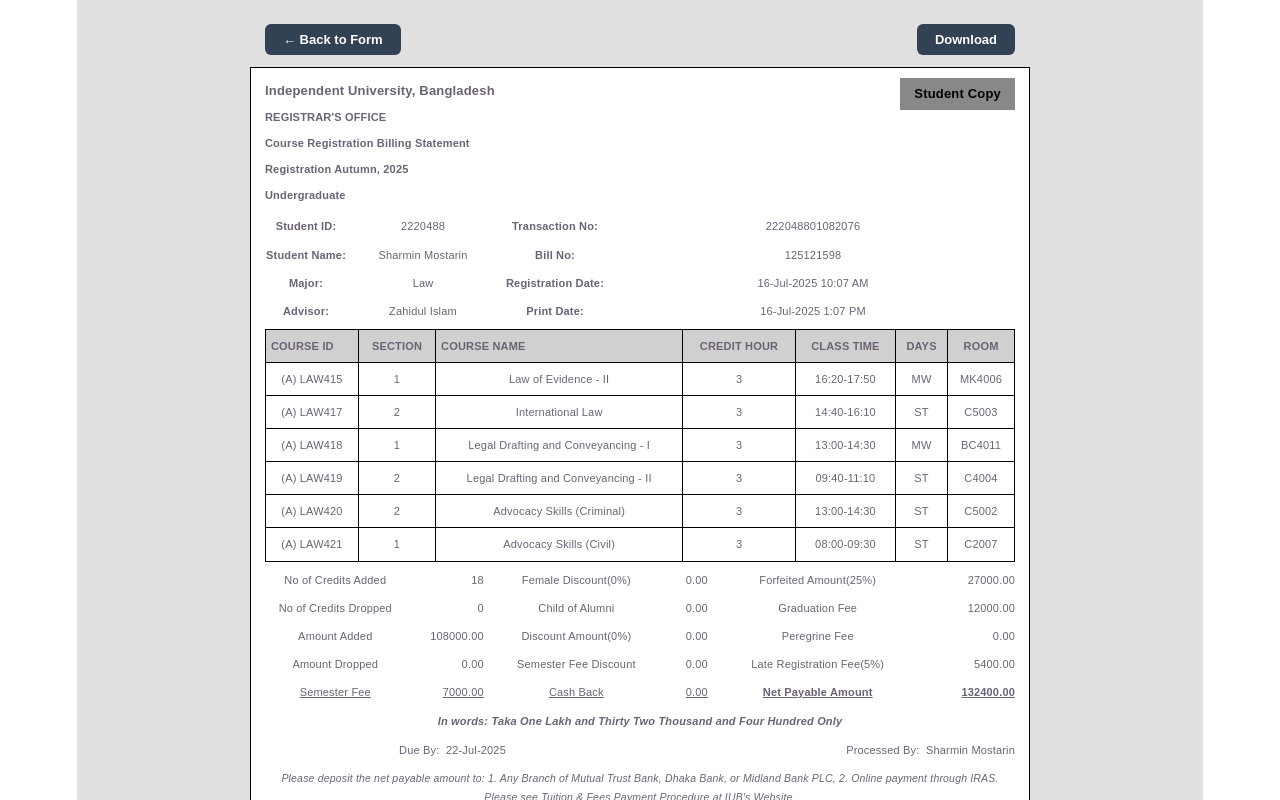
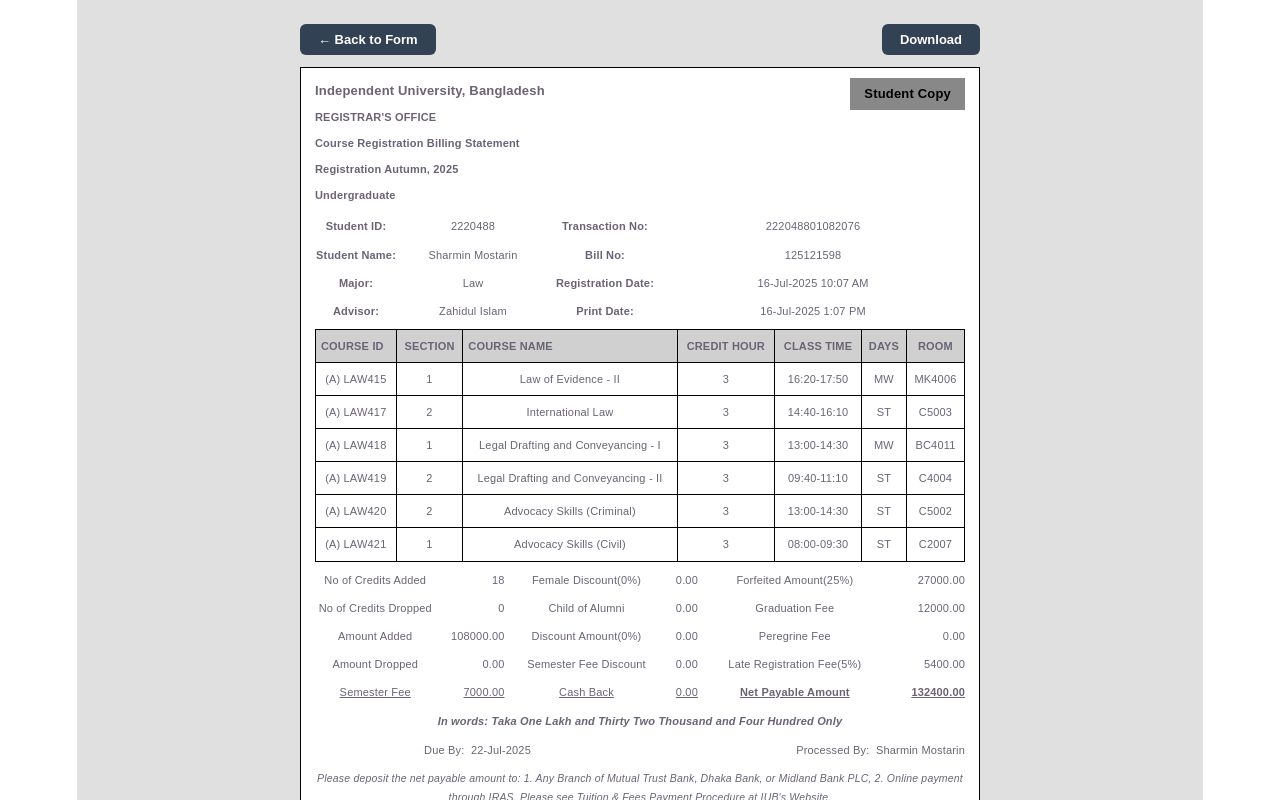
Before and after one commit to HafijurRahmanBhuiyan/iub-bill-web, a React (Vite) app: page / in a window 1280 px wide. Both pictures are taken after a click on the button "PDF View". Shown: the top 800 px of the page. Built offline with nearby package versions, Linux system fonts and the light colour scheme.

Commit message:
download preview button margin issue fix

```diff
--- a/src/RegistrationBill.jsx
+++ b/src/RegistrationBill.jsx
@@ -120,7 +120,8 @@ const BillingStatement = ({ copy, reg: regProp, courses: coursesProp }) => {
       marginBottom: "0",
       pageBreakAfter: "always",
       backgroundColor: "#fff",
-      width: "750px",
+      width: "680px",
+      boxSizing: "border-box",
     }}>
       {/* Header */}
       <div style={{ position: "relative", marginBottom: "4px" }}>
@@ -289,7 +290,7 @@ export default function RegistrationBill({ registrationId, onBack }) {
     }}>
       <style>{`@media print{@page{margin:15mm;size:A4 portrait}*{-webkit-print-color-adjust:exact!important;print-color-adjust:exact!important}.no-print{display:none!important}}`}</style>
       <div className="no-print" style={{
-        width: "750px", marginBottom: "12px",
+        width: "680px", marginBottom: "12px",
         display: "flex", justifyContent: "space-between", alignItems: "center",
       }}>
         <button onClick={onBack} style={{
```
